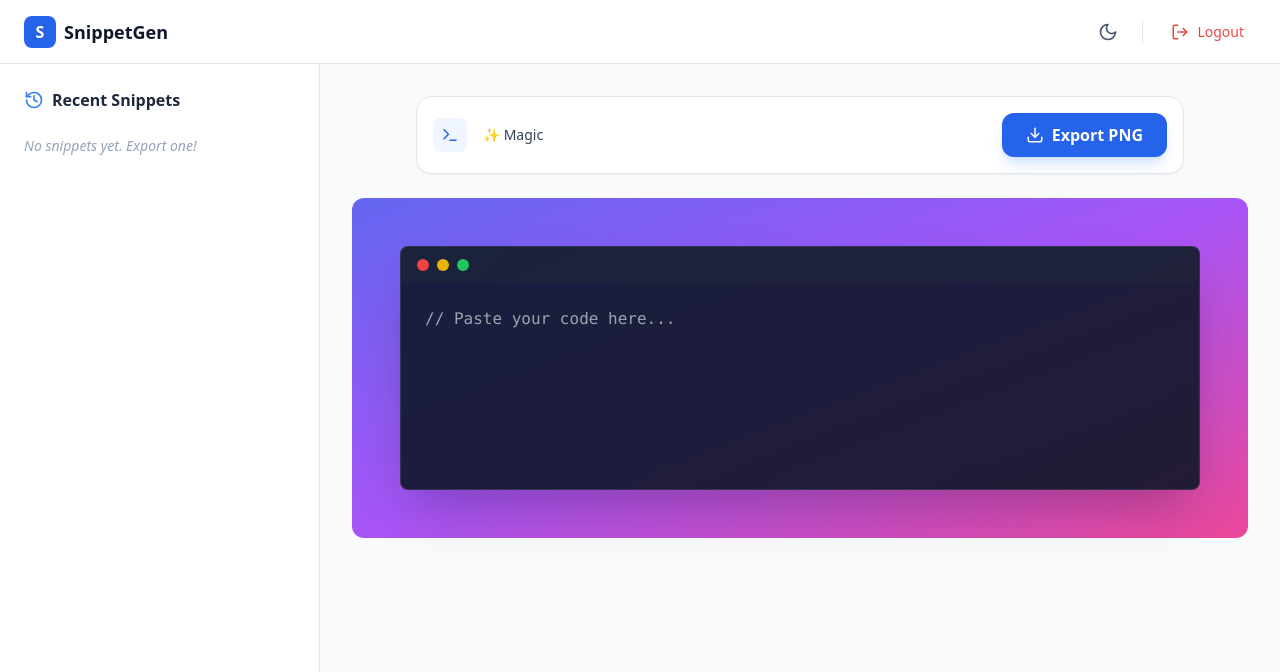
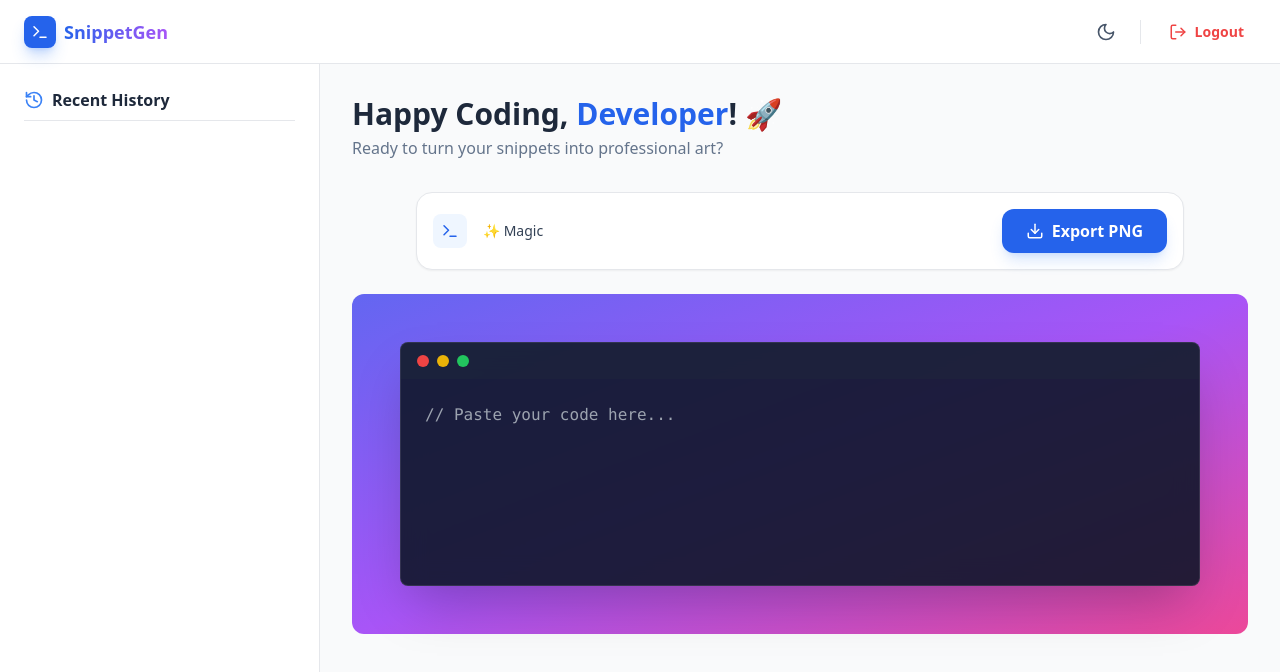
Before and after one commit to swaroop07p/CodeSnapshotWeb, a React (Vite) app in the folder frontend/: page /dashboard in a window 1280 px wide. Shown: the top 672 px of the page. Built offline with nearby package versions, Linux system fonts and the light colour scheme.

Commit message:
Before AI Update

```diff
--- a/frontend/src/components/Editor.jsx
+++ b/frontend/src/components/Editor.jsx
@@ -1,14 +1,25 @@
-import React, { useRef, useState } from "react";
+import React, { useRef, useState, useEffect } from "react";
 import { toPng } from "html-to-image";
 import { Download, Terminal } from "lucide-react";
 import axios from "axios";
 
-const Editor = ({ onSaveSuccess }) => {
+const Editor = ({ onSaveSuccess, loadSnippet }) => {
   const [code, setCode] = useState("");
   const [bgGradient, setBgGradient] = useState(
     "from-indigo-500 via-purple-500 to-pink-500"
   );
   const elementRef = useRef(null);
+
+  // This is the part that was causing the crash because useEffect wasn't imported!
+  useEffect(() => {
+    if (loadSnippet) {
+      setCode(loadSnippet.code);
+      if (loadSnippet.styling?.background) {
+        setBgGradient(loadSnippet.styling.background);
+      }
+      window.scrollTo({ top: 0, behavior: "smooth" });
+    }
+  }, [loadSnippet]);
 
   const handleExport = async () => {
     if (!elementRef.current) return;
--- a/frontend/src/components/Navbar.jsx
+++ b/frontend/src/components/Navbar.jsx
@@ -1,32 +1,43 @@
 import React from 'react';
 import { useTheme } from '../context/ThemeContext';
 import { useAuth } from '../context/AuthContext';
-import { Sun, Moon, LogOut, User as UserIcon } from 'lucide-react';
+import { Sun, Moon, LogOut, Terminal } from 'lucide-react';
 
 const Navbar = () => {
     const { darkMode, setDarkMode } = useTheme();
     const { logout } = useAuth();
 
+    const handleReset = () => {
+        // This refreshes the page to give a clean state
+        window.location.href = '/dashboard';
+    };
+
     return (
-        <nav className="h-16 border-b dark:border-slate-800 bg-white dark:bg-slate-900 flex items-center justify-between px-6 sticky top-0 z-50">
-            <div className="flex items-center gap-2">
-                <div className="w-8 h-8 bg-blue-600 rounded-lg flex items-center justify-center text-white font-bold">
-                    S
+        <nav className="h-16 border-b dark:border-slate-800 bg-white dark:bg-slate-900 flex items-center justify-between px-6 sticky top-0 z-50 transition-colors">
+            {/* Clickable Logo */}
+            <div
+                onClick={handleReset}
+                className="flex items-center gap-2 cursor-pointer hover:opacity-80 transition-opacity"
+            >
+                <div className="w-8 h-8 bg-blue-600 rounded-lg flex items-center justify-center text-white shadow-lg shadow-blue-500/30">
+                    <Terminal size={18} />
                 </div>
-                <span className="font-bold text-lg dark:text-white hidden sm:block">SnippetGen</span>
+                <span className="font-bold text-lg dark:text-white bg-gradient-to-r from-blue-600 to-purple-500 bg-clip-text text-transparent">
+                    SnippetGen
+                </span>
             </div>
 
             <div className="flex items-center gap-4">
                 <button
                     onClick={() => setDarkMode(!darkMode)}
-                    className="p-2 rounded-lg hover:bg-gray-100 dark:hover:bg-slate-800 text-slate-600 dark:text-slate-400"
+                    className="p-2 rounded-lg hover:bg-gray-100 dark:hover:bg-slate-800 text-slate-600 dark:text-slate-400 transition-colors"
                 >
                     {darkMode ? <Sun size={20} /> : <Moon size={20} />}
                 </button>
                 <div className="h-6 w-[1px] bg-gray-200 dark:bg-slate-800" />
                 <button
                     onClick={logout}
-                    className="flex items-center gap-2 text-sm font-medium text-red-500 hover:bg-red-50 dark:hover:bg-red-900/10 px-3 py-2 rounded-lg transition-colors"
+                    className="flex items-center gap-2 text-sm font-semibold text-red-500 hover:bg-red-50 dark:hover:bg-red-900/10 px-3 py-2 rounded-lg transition-all active:scale-95"
                 >
                     <LogOut size={18} />
                     <span className="hidden sm:block">Logout</span>
--- a/frontend/src/components/RecentHistory.jsx
+++ b/frontend/src/components/RecentHistory.jsx
@@ -1,8 +1,8 @@
 import React, { useEffect, useState } from 'react';
 import axios from 'axios';
-import { History } from 'lucide-react';
+import { History, ExternalLink } from 'lucide-react';
 
-const RecentHistory = ({ refreshTrigger }) => {
+const RecentHistory = ({ refreshTrigger, onSelectSnippet }) => {
     const [history, setHistory] = useState([]);
 
     const fetchHistory = async () => {
@@ -13,36 +13,37 @@ const RecentHistory = ({ refreshTrigger }) => {
                 headers: { 'x-auth-token': token }
             });
             setHistory(res.data);
-        } catch (err) {
-            console.error("Could not fetch history", err);
-        }
+        } catch (err) { console.error(err); }
     };
 
     useEffect(() => {
         fetchHistory();
-    }, [refreshTrigger]); // This triggers the reload when a snippet is saved
+    }, [refreshTrigger]);
 
     return (
         <div className="p-6">
-            <h3 className="flex items-center gap-2 font-bold text-slate-800 dark:text-slate-100 mb-6">
-                <History size={20} className="text-blue-500" /> Recent Snippets
+            <h3 className="flex items-center gap-2 font-bold text-slate-800 dark:text-slate-100 mb-6 border-b dark:border-slate-800 pb-2">
+                <History size={20} className="text-blue-500" /> Recent History
             </h3>
-            {history.length === 0 ? (
-                <p className="text-sm text-slate-400 italic">No snippets yet. Export one!</p>
-            ) : (
-                <div className="space-y-4">
-                    {history.map((item) => (
-                        <div key={item._id} className="group p-4 rounded-xl border border-gray-100 dark:border-slate-800 bg-gray-50 dark:bg-slate-800/50 hover:border-blue-500 transition-all cursor-pointer">
-                            <p className="text-xs font-mono text-slate-500 dark:text-slate-400 truncate mb-1">
-                                {item.code}
-                            </p>
+            <div className="space-y-3">
+                {history.map((item) => (
+                    <button
+                        key={item._id}
+                        onClick={() => onSelectSnippet(item)}
+                        className="w-full text-left group p-4 rounded-xl border border-gray-100 dark:border-slate-800 bg-gray-50 dark:bg-slate-800/40 hover:bg-blue-50 dark:hover:bg-blue-900/20 hover:border-blue-500 transition-all shadow-sm"
+                    >
+                        <div className="flex justify-between items-center mb-1">
                             <span className="text-[10px] text-blue-500 font-bold uppercase tracking-wider">
                                 {new Date(item.createdAt).toLocaleDateString()}
                             </span>
+                            <ExternalLink size={12} className="opacity-0 group-hover:opacity-100 text-blue-500 transition-opacity" />
                         </div>
-                    ))}
-                </div>
-            )}
+                        <p className="text-xs font-mono text-slate-500 dark:text-slate-400 truncate">
+                            {item.code}
+                        </p>
+                    </button>
+                ))}
+            </div>
         </div>
     );
 };
--- a/frontend/src/pages/Auth.jsx
+++ b/frontend/src/pages/Auth.jsx
@@ -26,6 +26,7 @@ const Auth = () => {
         formData
       );
       localStorage.setItem("token", res.data.token);
+      localStorage.setItem('username', res.data.user.username);
       navigate("/dashboard");
       // Inside handleSubmit in Auth.jsx
     } catch (err) {
--- a/frontend/src/pages/Dashboard.jsx
+++ b/frontend/src/pages/Dashboard.jsx
@@ -1,27 +1,48 @@
-import React, { useState } from 'react';
+import React, { useState, useEffect } from 'react';
 import RecentHistory from '../components/RecentHistory';
 import Editor from '../components/Editor';
 import Navbar from '../components/Navbar';
 
 const Dashboard = () => {
     const [refreshTrigger, setRefreshTrigger] = useState(0);
+    const [selectedSnippet, setSelectedSnippet] = useState(null);
+    const [username, setUsername] = useState("Developer");
 
-    // This function will be passed to Editor to trigger a sidebar update
+    useEffect(() => {
+        // Retrieve username from localStorage (set during Auth)
+        const savedUser = localStorage.getItem('username');
+        if (savedUser) setUsername(savedUser);
+    }, []);
+
     const triggerRefresh = () => setRefreshTrigger(prev => prev + 1);
 
     return (
         <div className="flex flex-col h-screen bg-gray-50 dark:bg-slate-950 transition-colors">
             <Navbar />
             <div className="flex flex-1 overflow-hidden flex-col md:flex-row">
-                {/* Sidebar - Hidden on small screens, or adjust width */}
                 <aside className="w-full md:w-80 border-r dark:border-slate-800 bg-white dark:bg-slate-900 overflow-y-auto">
-                    <RecentHistory refreshTrigger={refreshTrigger} />
+                    <RecentHistory
+                        refreshTrigger={refreshTrigger}
+                        onSelectSnippet={(snippet) => setSelectedSnippet(snippet)}
+                    />
                 </aside>
 
-                {/* Main Editor Area */}
                 <main className="flex-1 overflow-y-auto p-4 md:p-8">
                     <div className="max-w-5xl mx-auto">
-                        <Editor onSaveSuccess={triggerRefresh} />
+                        {/* Friendly Greeting Message */}
+                        <div className="mb-8">
+                            <h2 className="text-2xl md:text-3xl font-bold text-slate-800 dark:text-white">
+                                Happy Coding, <span className="text-blue-600">{username}</span>! 🚀
+                            </h2>
+                            <p className="text-slate-500 dark:text-slate-400 mt-1">
+                                Ready to turn your snippets into professional art?
+                            </p>
+                        </div>
+
+                        <Editor
+                            onSaveSuccess={triggerRefresh}
+                            loadSnippet={selectedSnippet}
+                        />
                     </div>
                 </main>
             </div>
```
